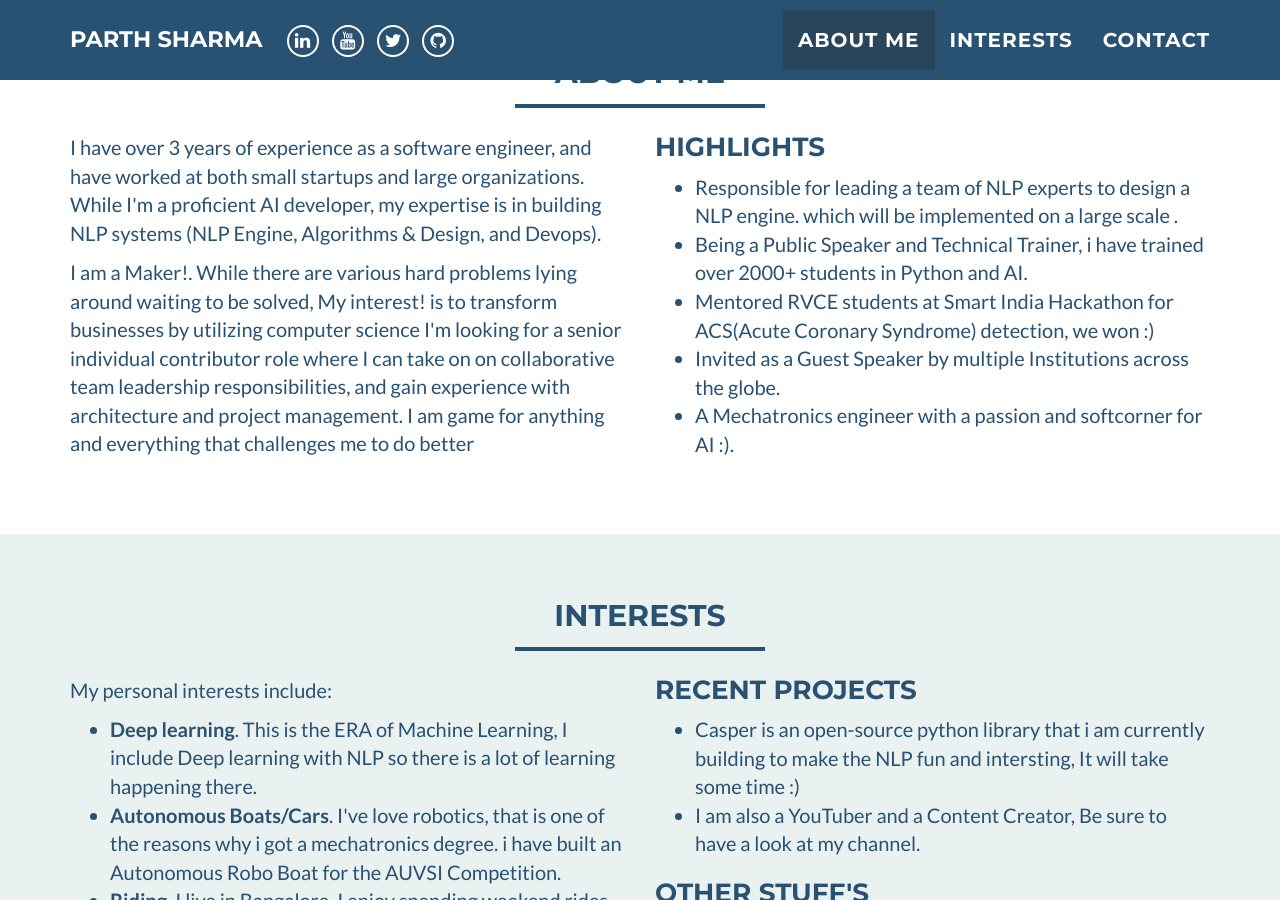
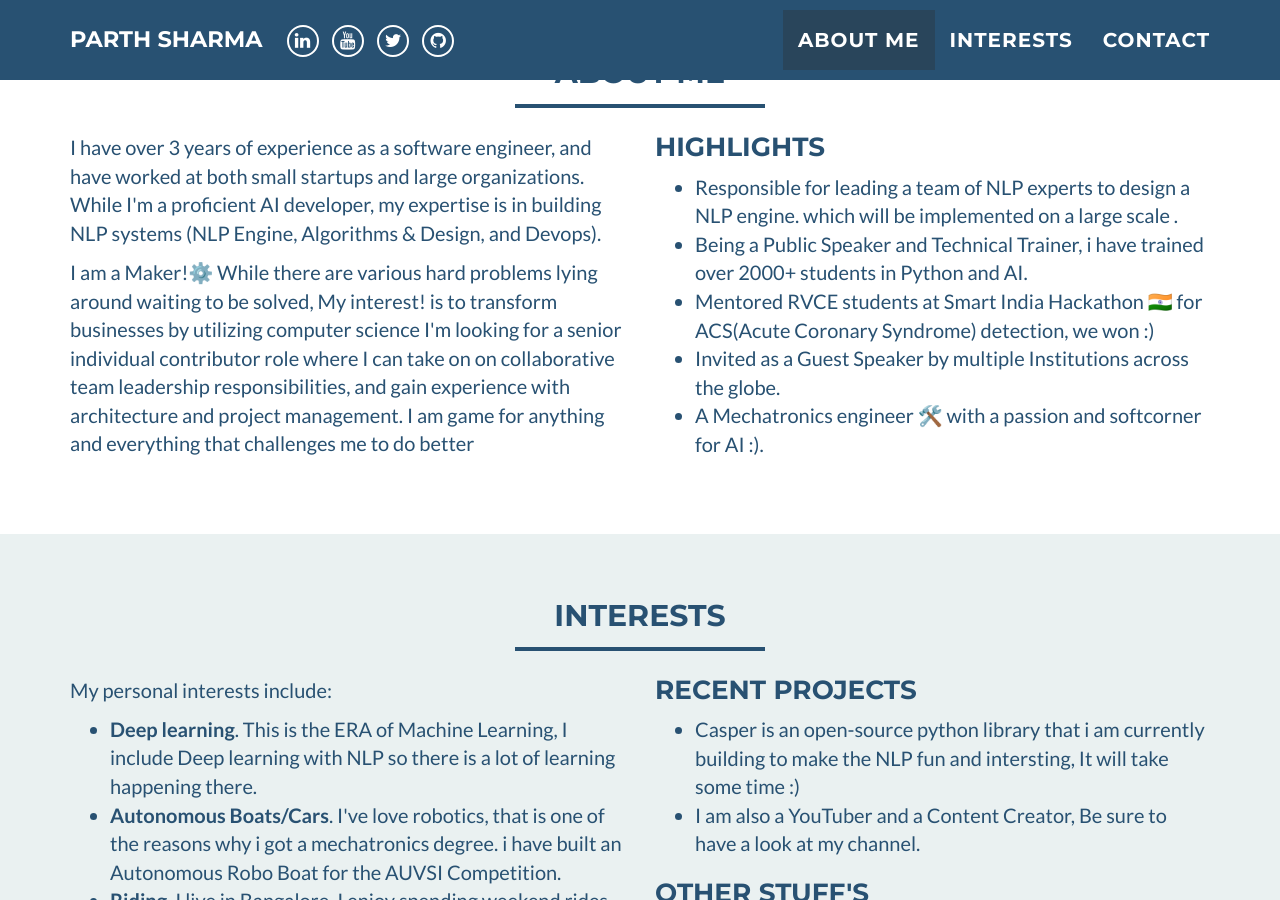
Before and after one commit to parthsharma1011/parthsharma1011.github.io, a Jekyll site: the page built from index.html, in a window 1280 px wide and 900 px high, scrolled down 583 px. Built offline with Jekyll 4.4.1, drawn with Linux system fonts in a browser that asks for light colours.

```diff
--- a/_includes/about_me.html
+++ b/_includes/about_me.html
@@ -15,7 +15,7 @@
             and Devops).
         </p>
         <p>
-           I am a Maker!.
+           I am a Maker!⚙️
            While there are various hard problems lying around waiting to be solved,
            My interest! is to transform businesses by utilizing computer science
            I'm looking for a senior individual contributor role where I can take on on collaborative
@@ -34,12 +34,12 @@
           <li>
             Being a Public Speaker and Technical Trainer, i have trained over 2000+ students in Python and AI.
           <li>
-            Mentored RVCE students at Smart India Hackathon for ACS(Acute Coronary Syndrome) detection, we won :)
+            Mentored RVCE students at Smart India Hackathon 🇮🇳 for ACS(Acute Coronary Syndrome) detection, we won :)
     			<li>
             Invited as a Guest Speaker by multiple Institutions across the globe.
     			</li>
     			<li>
-            A Mechatronics engineer with a passion and softcorner for AI :).
+            A Mechatronics engineer 🛠️ with a passion and softcorner for AI :).
     			</li>
 		    </ul>
 	    </div>
```
